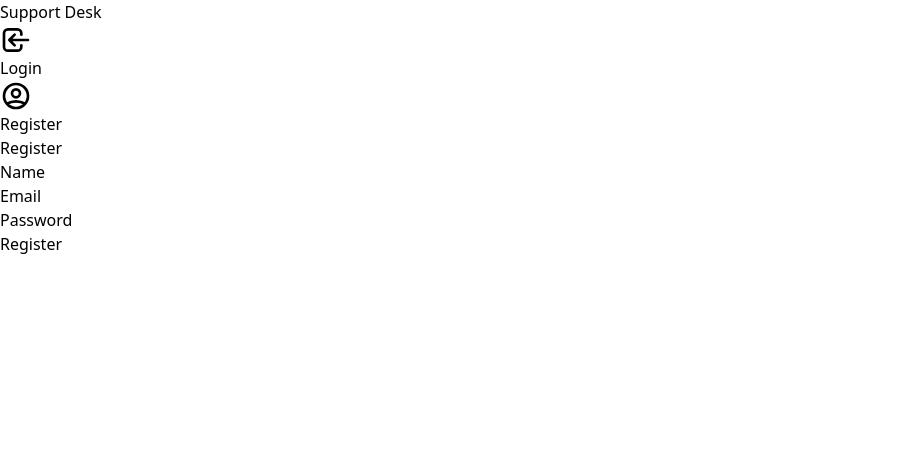
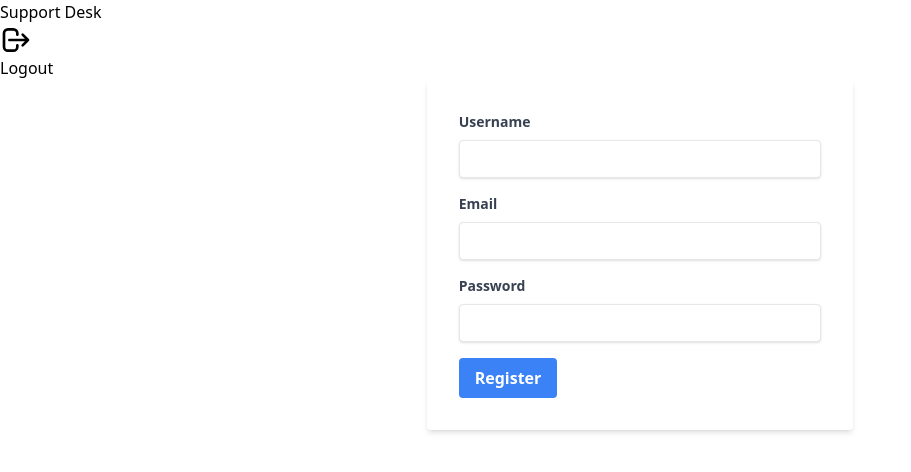
Before and after one commit to sundaray/supportdesk, a React (Create React App) app in the folder client/: page /register in a window 1280 px wide. Shown: the top 472 px of the page, without its empty margins (0-911 px from the left). Built offline with nearby package versions, Linux system fonts and the light colour scheme; sample sign-in values are in the browser's storage.

Commit message:
login and register form styling complete

```diff
--- a/client/package.json
+++ b/client/package.json
@@ -12,6 +12,7 @@
     "@testing-library/user-event": "^13.5.0",
     "axios": "^0.27.2",
     "formik": "^2.2.9",
+    "framer-motion": "^7.0.3",
     "http-proxy-middleware": "^2.0.6",
     "jwt-decode": "^3.1.2",
     "react": "^18.2.0",
--- a/client/src/components/Header.js
+++ b/client/src/components/Header.js
@@ -3,28 +3,43 @@ import { UserCircleIcon } from "@heroicons/react/outline";
 import { LoginIcon } from "@heroicons/react/outline";
 import { LogoutIcon } from "@heroicons/react/outline";
 import { Link } from "react-router-dom";
+import { useSelector } from "react-redux";
+import { selectName } from "./authSlice";
 
 const Header = () => {
+  const name = useSelector(selectName);
   return (
-    <header>
+    <nav>
       <div className="logo">
         <Link to="/">Support Desk</Link>
       </div>
       <ul>
+        {!name && (
           <li>
             <Link to="login">
               <LoginIcon className="loginIcon" />
               Login
             </Link>
           </li>
+        )}
+        {!name && (
           <li>
             <Link to="register">
               <UserCircleIcon className="userIcon" />
               Register
             </Link>
           </li>
+        )}
+        {name && (
+          <li>
+            <Link to="/">
+              <LogoutIcon className="logoutIcon" />
+              Logout
+            </Link>
+          </li>
+        )}
       </ul>
-    </header>
+    </nav>
   );
 };
 
--- a/client/src/components/Login.js
+++ b/client/src/components/Login.js
@@ -2,11 +2,27 @@ import React from "react";
 import { useNavigate, useLocation } from "react-router-dom";
 import { useMutation } from "@tanstack/react-query";
 import { useDispatch } from "react-redux";
+import { motion, AnimatePresence } from "framer-motion";
 import { updateJwt, updateName } from "./authSlice";
 import axios from "axios";
 import { useFormik } from "formik";
 import * as Yup from "yup";
 import jwt_decode from "jwt-decode";
+
+const errorVariant = {
+  initial: {
+    opacity: 0,
+    x: "-0.1rem",
+  },
+  animate: {
+    opacity: 1,
+    x: "0rem",
+  },
+  exit: {
+    opacity: 0,
+    x: "-0.1rem",
+  },
+};
 
 const Login = () => {
   const location = useLocation();
@@ -36,10 +52,10 @@ const Login = () => {
     validationSchema: Yup.object({
       email: Yup.string()
         .email("Invalid email address")
-        .required("Email is required."),
+        .required("Email is required"),
       password: Yup.string()
         .min(5, "Must be 5 characters or more")
-        .required("Password is required."),
+        .required("Password is required"),
     }),
     onSubmit: (values) => {
       mutation.mutate(values);
@@ -47,40 +63,76 @@ const Login = () => {
   });
 
   return (
-    <div className="register-form-container">
-      <div>
-        <h1>Login</h1>
-      </div>
-      <form onSubmit={formik.handleSubmit}>
-        <div>
-          <label htmlFor="email">Email</label>
+    <form
+      className="w-1/3 flex flex-col bg-white shadow-md rounded px-8 py-8 m-auto"
+      onSubmit={formik.handleSubmit}
+    >
+      <div className="flex flex-col mb-4">
+        <label className="text-gray-700 text-sm font-bold mb-2" htmlFor="email">
+          Email
+        </label>
         <input
+          className="shadow appearance-none border rounded py-2 px-3 text-gray-700 leading-tight focus:outline-none focus:ring focus:ring-blue-200"
           id="email"
           name="email"
           type="email"
           {...formik.getFieldProps("email")}
         />
+        <AnimatePresence>
           {formik.touched.email && formik.errors.email ? (
-            <span>{formik.errors.email}</span>
-          ) : null}
+            <motion.span
+              variants={errorVariant}
+              initial="initial"
+              animate="animate"
+              exit="initial"
+              className="text-red-500 text-xs italic"
+            >
+              {formik.errors.email}
+            </motion.span>
+          ) : (
+            ""
+          )}
+        </AnimatePresence>
       </div>
-        <div>
-          <label htmlFor="password">Password</label>
+      <div className="flex flex-col mb-4">
+        <label
+          className="text-gray-700 text-sm font-bold mb-2"
+          htmlFor="password"
+        >
+          Password
+        </label>
         <input
+          className="shadow appearance-none border rounded py-2 px-3 text-gray-700 leading-tight focus:outline-none focus:ring focus:ring-blue-200"
           id="password"
           name="password"
           type="password"
           {...formik.getFieldProps("password")}
         />
+        <AnimatePresence>
           {formik.touched.password && formik.errors.password ? (
-            <span>{formik.errors.password}</span>
-          ) : null}
+            <motion.span
+              variants={errorVariant}
+              initial="initial"
+              animate="animate"
+              exit="initial"
+              className="text-red-500 text-xs italic"
+            >
+              {formik.errors.password}
+            </motion.span>
+          ) : (
+            ""
+          )}
+        </AnimatePresence>
       </div>
       <div>
-          <button type="submit">Login</button>
+        <button
+          className="bg-blue-500 hover:bg-blue-700 text-white font-bold py-2 px-4 rounded focus:outline-none focus:shadow-outline"
+          type="submit"
+        >
+          Login
+        </button>
       </div>
     </form>
-    </div>
   );
 };
 export default Login;
--- a/client/src/components/NewTicket.js
+++ b/client/src/components/NewTicket.js
@@ -44,6 +44,7 @@ const NewTicket = () => {
         <div>
           <label htmlFor="product">Product Type</label>
           <select
+            className="block appearance-none bg-white border border-gray-400 hover:border-gray-500 px-4 py-2 pr-8 rounded shadow leading-tight focus:outline-none focus:shadow-outline"
             name="product"
             id="product"
             {...formik.getFieldProps("product")}
@@ -55,7 +56,9 @@ const NewTicket = () => {
             <option value="iPad">iPad</option>
           </select>
           {formik.touched.product && formik.errors.product ? (
-            <span>{formik.errors.product}</span>
+            <span className="text-red-500 text-xs italic">
+              {formik.errors.product}
+            </span>
           ) : null}
         </div>
         <div>
@@ -66,11 +69,18 @@ const NewTicket = () => {
             {...formik.getFieldProps("description")}
           />
           {formik.touched.description && formik.errors.description ? (
-            <span>{formik.errors.description}</span>
+            <span className="text-red-500 text-xs italic">
+              {formik.errors.description}
+            </span>
           ) : null}
         </div>
         <div>
-          <button type="submit">Create Ticket</button>
+          <button
+            className="bg-blue-500 hover:bg-blue-700 text-white font-bold py-2 px-4 rounded focus:outline-none focus:shadow-outline"
+            type="submit"
+          >
+            Create Ticket
+          </button>
         </div>
       </form>
     </div>
--- a/client/src/components/Register.js
+++ b/client/src/components/Register.js
@@ -2,11 +2,27 @@ import React from "react";
 import { useNavigate } from "react-router-dom";
 import { useMutation } from "@tanstack/react-query";
 import { useDispatch } from "react-redux";
+import { motion, AnimatePresence } from "framer-motion";
 import { updateJwt, updateName } from "./authSlice";
 import axios from "axios";
 import { useFormik } from "formik";
 import * as Yup from "yup";
 import jwt_decode from "jwt-decode";
+
+const errorVariant = {
+  initial: {
+    opacity: 0,
+    x: "-0.1rem",
+  },
+  animate: {
+    opacity: 1,
+    x: "0rem",
+  },
+  exit: {
+    opacity: 0,
+    x: "-0.1rem",
+  },
+};
 
 const Register = () => {
   const dispatch = useDispatch();
@@ -28,20 +44,20 @@ const Register = () => {
   );
   const formik = useFormik({
     initialValues: {
-      name: "",
+      username: "",
       email: "",
       password: "",
     },
     validationSchema: Yup.object({
-      name: Yup.string()
-        .max(20, "Must be 20 characters or less")
-        .required("Name is required."),
+      username: Yup.string()
+        .max(20, "Must be 10 characters or less")
+        .required("Username is required"),
       email: Yup.string()
         .email("Invalid email address")
-        .required("Email is required."),
+        .required("Email is required"),
       password: Yup.string()
         .min(5, "Must be 5 characters or more")
-        .required("Password is required."),
+        .required("Password is required"),
     }),
     onSubmit: (values) => {
       mutation.mutate(values);
@@ -49,52 +65,106 @@ const Register = () => {
   });
 
   return (
-    <div className="register-form-container">
-      <div>
-        <h1>Register</h1>
+    <form
+      className="w-1/3 flex flex-col bg-white shadow-md rounded px-8 py-8 m-auto"
+      onSubmit={formik.handleSubmit}
+    >
+      <div className="flex flex-col mb-4">
+        <label
+          className="text-gray-700 text-sm font-bold mb-2"
+          htmlFor="username"
+        >
+          Username
+        </label>
+        <input
+          className="shadow appearance-none border rounded py-2 px-3 text-gray-700 leading-tight focus:outline-none focus:ring focus:ring-blue-200"
+          id="username"
+          name="username"
+          type="text"
+          {...formik.getFieldProps("username")}
+        />
+        <AnimatePresence>
+          {formik.touched.username && formik.errors.username ? (
+            <motion.span
+              variants={errorVariant}
+              initial="initial"
+              animate="animate"
+              exit="initial"
+              className="text-red-500 text-xs italic"
+            >
+              {formik.errors.username}
+            </motion.span>
+          ) : (
+            ""
+          )}
+        </AnimatePresence>
       </div>
-      <form onSubmit={formik.handleSubmit}>
-        <div>
-          <label htmlFor="name">Name</label>
+      <div className="flex flex-col mb-4">
+        <label className="text-gray-700 text-sm font-bold mb-2" htmlFor="email">
+          Email
+        </label>
         <input
-            id="name"
-            name="name"
-            type="text"
-            {...formik.getFieldProps("name")}
-          />
-          {formik.touched.name && formik.errors.name ? (
-            <span>{formik.errors.name}</span>
-          ) : null}
-        </div>
-        <div>
-          <label htmlFor="email">Email</label>
-          <input
+          className="shadow appearance-none border rounded py-2 px-3 text-gray-700 leading-tight focus:outline-none focus:ring focus:ring-blue-200"
           id="email"
           name="email"
           type="email"
           {...formik.getFieldProps("email")}
         />
+        <AnimatePresence>
           {formik.touched.email && formik.errors.email ? (
-            <span>{formik.errors.email}</span>
-          ) : null}
+            <motion.span
+              variants={errorVariant}
+              initial="initial"
+              animate="animate"
+              exit="initial"
+              className="text-red-500 text-xs italic"
+            >
+              {formik.errors.email}
+            </motion.span>
+          ) : (
+            ""
+          )}
+        </AnimatePresence>
       </div>
-        <div>
-          <label htmlFor="password">Password</label>
+      <div className="flex flex-col mb-4">
+        <label
+          className="text-gray-700 text-sm font-bold mb-2"
+          htmlFor="password"
+        >
+          Password
+        </label>
         <input
+          className="shadow appearance-none border rounded py-2 px-3 text-gray-700 leading-tight focus:outline-none focus:ring focus:ring-blue-200"
           id="password"
           name="password"
           type="password"
           {...formik.getFieldProps("password")}
         />
+        <AnimatePresence>
           {formik.touched.password && formik.errors.password ? (
-            <span>{formik.errors.password}</span>
-          ) : null}
+            <motion.span
+              variants={errorVariant}
+              initial="initial"
+              animate="animate"
+              exit="initial"
+              className="text-red-500 text-xs italic"
+            >
+              {formik.errors.password}
+            </motion.span>
+          ) : (
+            " "
+          )}
+        </AnimatePresence>
       </div>
       <div>
-          <button type="submit">Register</button>
+        <button
+          className="bg-blue-500 hover:bg-blue-700 text-white font-bold py-2 px-4 rounded focus:outline-none focus:shadow-outline"
+          type="submit"
+        >
+          Register
+        </button>
       </div>
     </form>
-    </div>
   );
 };
 export default Register;
--- a/client/src/index.css
+++ b/client/src/index.css
@@ -2,6 +2,18 @@
 @tailwind components;
 @tailwind utilities;
 
+
+input:-webkit-autofill,
+input:-webkit-autofill:hover,
+input:-webkit-autofill:focus,
+textarea:-webkit-autofill,
+textarea:-webkit-autofill:hover,
+textarea:-webkit-autofill:focus,
+select:-webkit-autofill,
+select:-webkit-autofill:hover,
+select:-webkit-autofill:focus {
+  -webkit-box-shadow: 0 0 0px 1000px #ffffff inset !important;
+}
 
 
 .userIcon {
@@ -13,7 +25,7 @@
   height: 2rem;
   width: 2rem;
 }
-
-button {
-  cursor: pointer;
+.logoutIcon {
+  height: 2rem;
+  width: 2rem;
 }
--- /dev/null
+++ b/postcss.config.js
@@ -0,0 +1,6 @@
+module.exports = {
+  plugins: {
+    tailwindcss: {},
+    autoprefixer: {},
+  },
+}
```
Also changed, not shown: 1 other file (tests, documents, lock files or other folders). Lines whose indentation alone changed are shown as unchanged.
